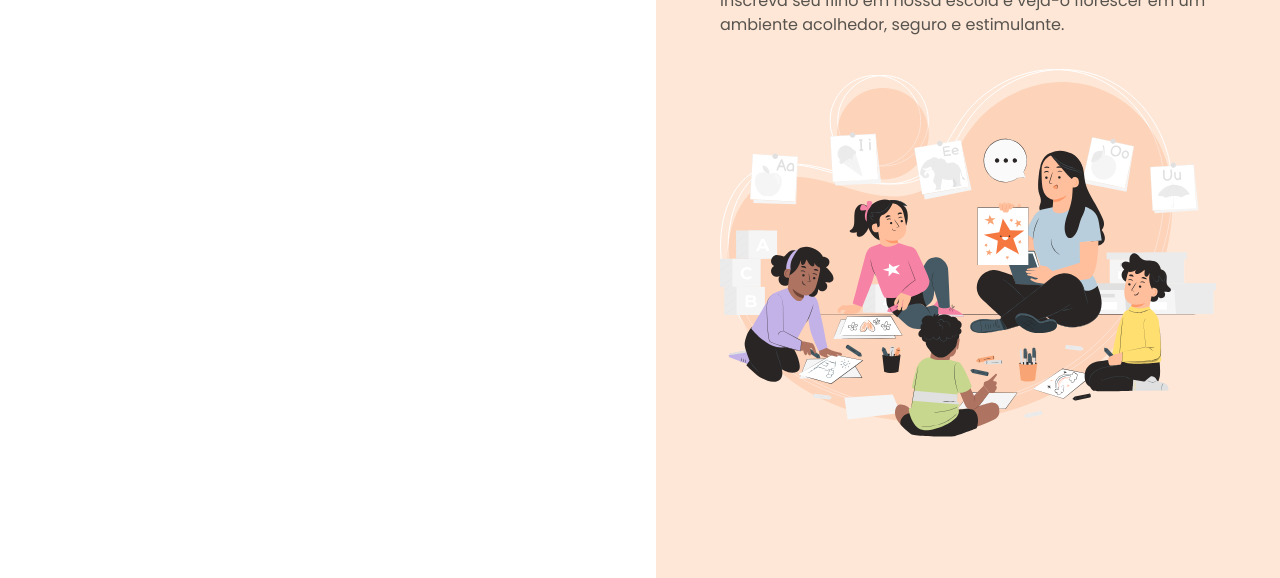
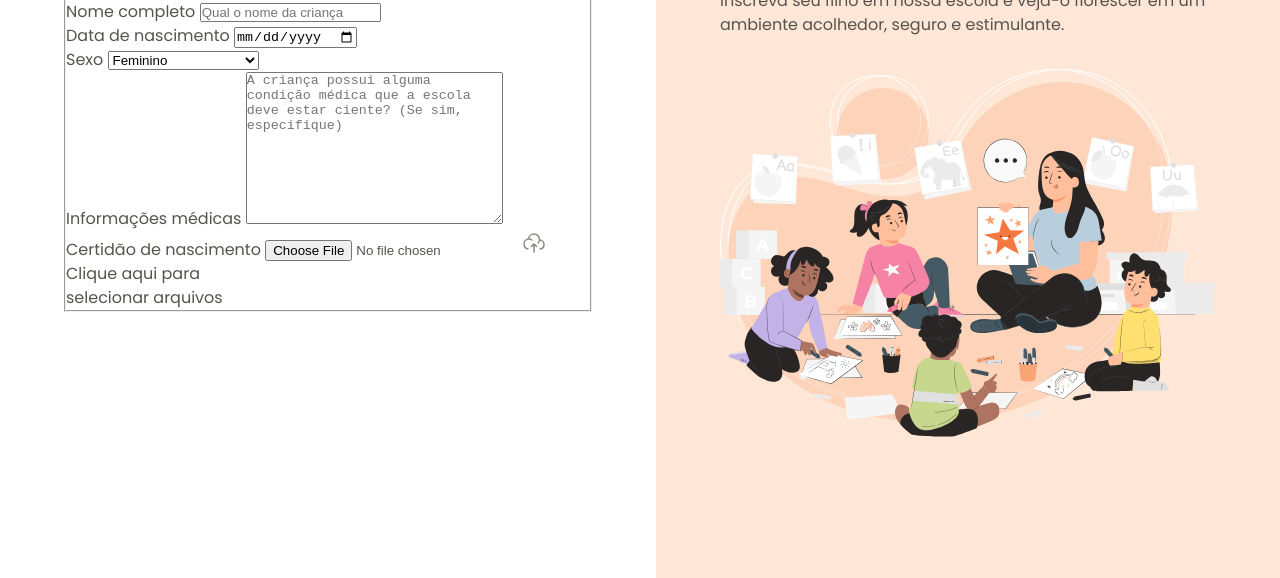
Before and after one commit to camilampinheiro/FormularioMatricula, a plain HTML site: page index.html in a window 1280 px wide. Shown: the part 222-800 px from the top of the page. Drawn offline with Linux system fonts and the light colour scheme.

Commit message:
iniciando o formulario

```diff
--- a/index.html
+++ b/index.html
@@ -25,6 +25,46 @@
                     Preencha os dados abaixo para matricular seu filho na escola de
                     educação infantil Estrelas do Amanhã.
                 </p>
+
+                <form method="post" enctype="multipart/form-data">
+                    <fieldset class="child-info">
+                        <legend>Informações da criança</legend>
+
+                        <div class="input-wrapper">
+                            <label for="fullname">Nome completo</label>
+                            <input type="text" id="fullname" name="fullname" placeholder="Qual o nome da criança">
+                        </div>
+
+                        <div class="input-wrapper">
+                            <label for="birth">Data de nascimento</label>
+                            <input type="date" id="birth" name="birth">
+                        </div>
+
+                        <div class="select-wrapper">
+                            <label for="gender">Sexo</label>
+                            <select name="gender" id="gender">
+                                <option value="female">Feminino</option>
+                                <option value="male">Masculino</option>
+                                <option value="na">Prefiro não responder</option>
+                            </select>
+                        </div>
+
+                        <div class="textarea-wrapper">
+                            <label for="medical-info">Informações médicas</label>
+                            <textarea name="medical-info" id="medical-info" cols="30" rows="10" placeholder="A criança possui alguma condição médica que a escola deve estar ciente? (Se sim, especifique)"></textarea>
+                        </div>
+
+                        <div class="droparea-wrapper">
+                            <label for="birth-file">Certidão de nascimento</label>
+                            <input type="file" id="birth-file" name="birth-file">
+                            <img src="assets/icons/cloud-upload.svg" alt="">
+                            <p>
+                                Clique aqui para <br>
+                                selecionar arquivos
+                            </p>
+                        </div>
+                    </fieldset>
+                </form>
             </div>
         </main>
 
```
